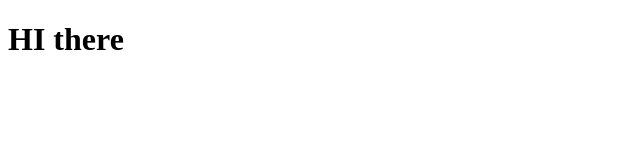
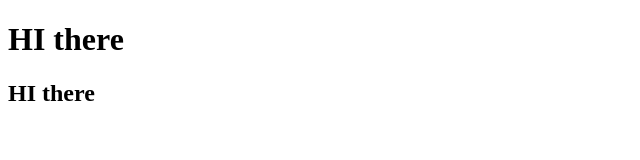
Before and after one commit to SanJay1577/demo-git, a plain HTML site: page index.html in a window 1280 px wide. Shown: the whole page, without its empty margins (0-640 px from the left). Drawn offline with Linux system fonts and the light colour scheme.

Commit message:
third commit

```diff
--- a/index.html
+++ b/index.html
@@ -7,5 +7,6 @@
 </head>
 <body>
          <h1>HI there</h1>
+         <h2>HI there</h2>
 </body>
 </html>
```
